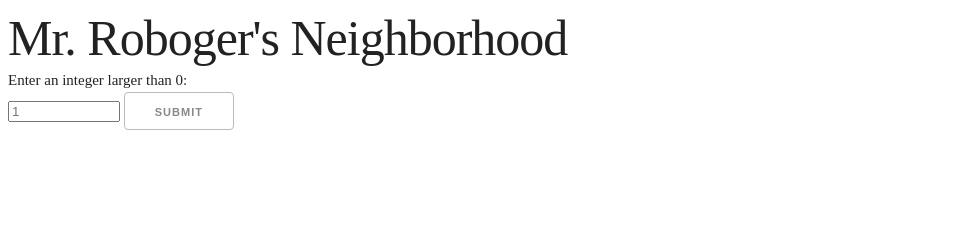
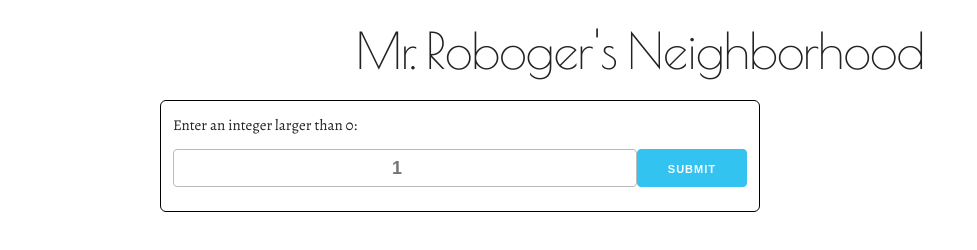
Before and after one commit to SmKou/mr-roboger-neighborhood, a plain HTML site: page index.html in a window 1280 px wide. Shown: the whole page, without its empty margins (0-977 px from the left). Drawn offline with nearby package versions, Linux system fonts and the light colour scheme.

Commit message:
Add generateNeighborList

```diff
--- a/css/styles.css
+++ b/css/styles.css
@@ -26,6 +26,7 @@
 /* skeleton */ html { font-size: 62.5% }
 
 body {
+    margin: 0;
     font-family: 'Alegreya', serif;
     font-size: 1.5em;
     font-weight: 400;
@@ -253,49 +254,29 @@ hr {
 /* Template sections
 –––––––––––––––––––––––––––––––––––––––––––––––––– */
 
-section {
-    margin-top: 3.0rem;
-    margin-bottom: 2.0rem;
+h1 {
+    margin: 2rem auto;
+    text-align: center;
 }
 
-section nav {
-    margin: 1.2rem 0;
-    padding: 0.6rem 1.2rem;
-    display: flex;
-    justify-content: space-evenly;
+form {
+    width: 98%;
+    max-width: 60rem;
+    padding: 1.2rem;
+    border: 0.1rem solid black;
+    border-radius: 0.6rem;
 }
 
-section h2,
-section h3,
-section p { margin-bottom: 1.2rem }
-
-header,
-footer {
-    position: fixed;
-    left: 0;
-    width: 100%;
-    height: 9.2rem;
-    background: white;
+form div {
     display: flex;
-    z-index: 10;
+    padding: 1.2rem 0;
 }
 
-header {
-    top: 0;
-    justify-content: space-between;
-}
-
-header p { font-family: 'Cutive Mono' }
-
-footer {
-    bottom: 0;
-    justify-content: flex-end;
-}
-
-footer .button { text-transform: uppercase }
-
-.practice {
-    font-family: 'Cutive Mono'
+input.button {
+    width: 100%;
+    padding: 0 1.0rem;
+    color: black;
+    font-size: 1.8rem;
 }
 
 /* Messages and Notices
--- a/index.html
+++ b/index.html
@@ -5,20 +5,25 @@
     <meta http-equiv="X-UA-Compatible" content="IE=edge">
     <meta name="viewport" content="width=device-width, initial-scale=1.0">
     <title>Mr. Roboger's Neighborhood</title>
+    <style>
+        @import url('https://fonts.googleapis.com/css2?family=Alegreya:ital,wght@0,400;0,700;1,400;1,700&family=Cutive+Mono&family=Poiret+One&display=swap');
+    </style>
     <link rel="stylesheet" href="css/styles.css">
     <script src="js/scripts.js"></script>
     <script src="js/tests.js"></script>
 </head>
 <body>
+    <main>
         <h1>Mr. Roboger's Neighborhood</h1>
         <form method="POST">
             <p>Enter an integer larger than 0:</p>
             <div>
-            <input type="number" id="number-ipt" name="number" min="0" max="400000000" placeholder="1">
-            <input type="submit" id="submit-ipt" value="Submit">
+                <input class="button" type="number" id="number-ipt" name="number" min="0" max="400000000" placeholder="1">
+                <input class="button-primary" type="submit" id="submit-ipt" value="Submit">
             </div>
             <p class="error"></p>
         </form>
         <div id="roboger-list"></div>
+    </main>
 </body>
 </html>
--- a/js/scripts.js
+++ b/js/scripts.js
@@ -53,7 +53,7 @@ function createNeighbors(num) {
  * @returns {String}
  */
 function generateNeighborhoodList(list) {
-    return;
+    return list.reduce((acc, val) => acc += '<span>' + val + '</span>', "");
 }
 
 /* USER INTERFACE LOGIC */
@@ -63,8 +63,10 @@ function generateNeighborhoodList(list) {
  * Sends data to be processed
  * Displays data in #roboger-list element
  */
-function handleFormSubmission() {
-    const num = parseUserNumber(document.querySelector('#number-ipt').value);
+function handleFormSubmission(e) {
+    e.preventDefault();
+    const ipt = document.querySelector('#number-ipt');
+    const num = parseUserNumber(ipt.value);
     document.querySelector('#roboger-list').innerHTML = generateNeighborhoodList(createNeighbors(num));
 }
 
--- a/js/tests.js
+++ b/js/tests.js
@@ -6,9 +6,7 @@ const funcList = ["parseUserNumber", "createNeighbors","generateNeighborList"];
  */
 function listFunctions() {
     funcList.forEach(val => console.log(val));
-    console.log('To run the tests on a function, use runTests("function_name").')
-    console.log('Do not forget to specify a function name with either single or double quotes, and case-sensitive as shown.')
-    console.log('If you would like to see the tests for all functions, enter an empty string.')
+    console.log('To run the tests on a function, use runTests("function_name").\nDo not forget to specify a function name with either single or double quotes, and case-sensitive as shown.\nIf you would like to see the tests for all functions, enter an empty string.')
 }
 
 /**
@@ -160,7 +158,7 @@ function runTests(functionName = "") {
 
     const execute = (functionName) => Object.keys(tests[functionName]).forEach((key) => {
         console.log(
-            `Test ${key}: ${tests[functionName][key].test}\n`,
+            `${functionName} Test ${key}: ${tests[functionName][key].test}\n`,
             (compareVal(
                 tests[functionName][key].expected),
                 tests[functionName][key].result
```
Lines whose indentation alone changed are shown as unchanged.
